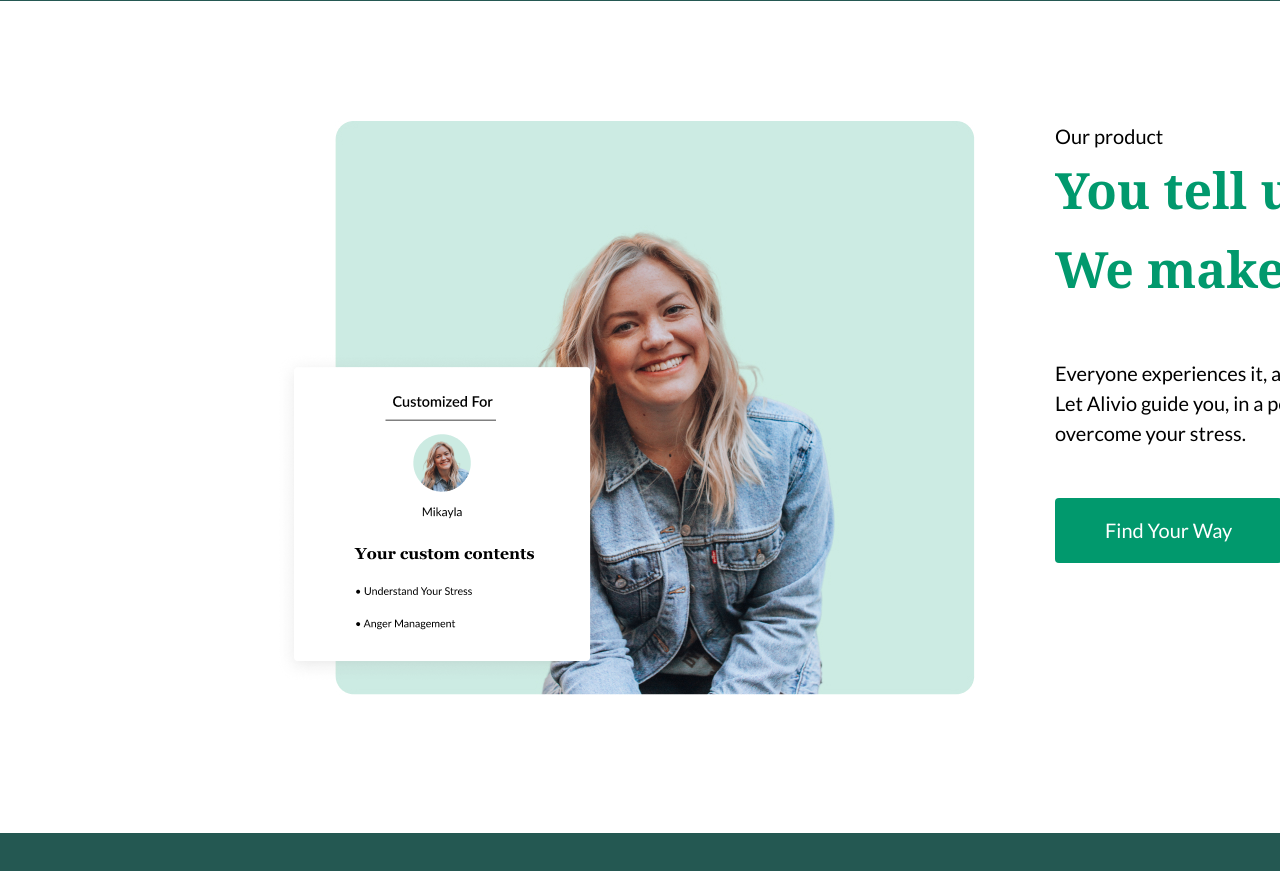
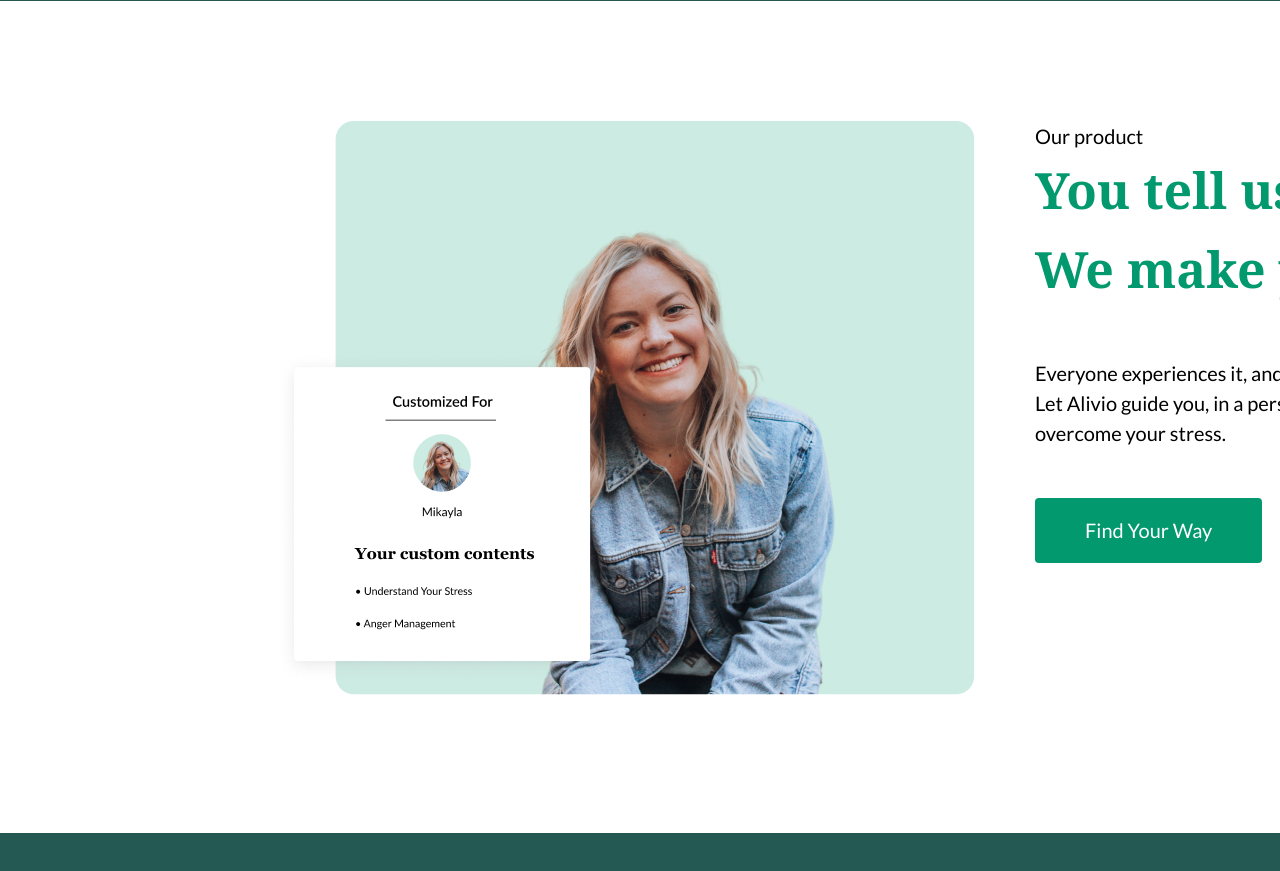
Before and after one commit to Seledkasv/Study_2, a plain HTML site: page index.html in a window 1280 px wide. Shown: the part 3340-4211 px from the top of the page. Drawn offline with Linux system fonts and the light colour scheme.

Commit message:
Update styles.css

```diff
--- a/styles.css
+++ b/styles.css
@@ -242,7 +242,7 @@ aside.main__block-4__media{
 }
 .main__block-5__imgs{
     float: left;
-    padding-right: 80px;
+    padding-right: 60px;
 }
 .main__block-5__imgs__block{
     width: 700px
```
